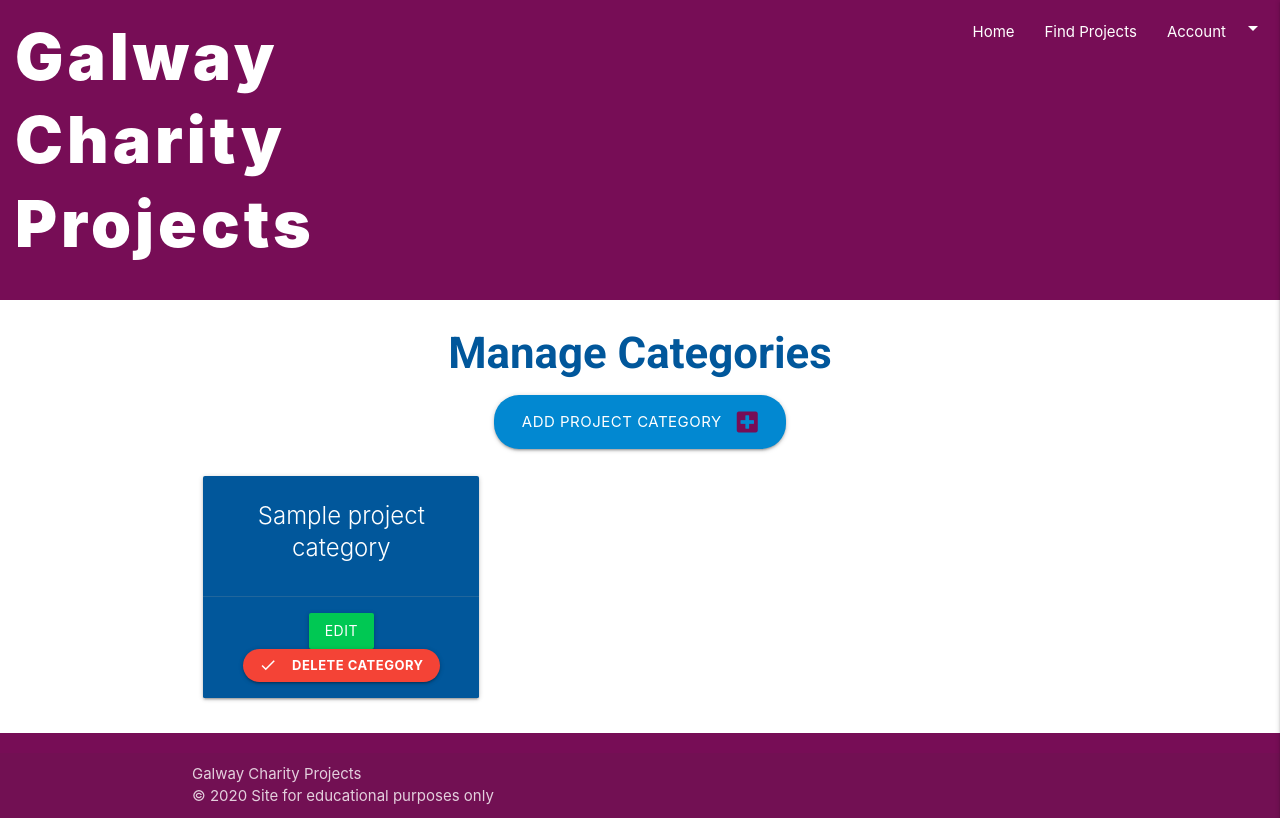
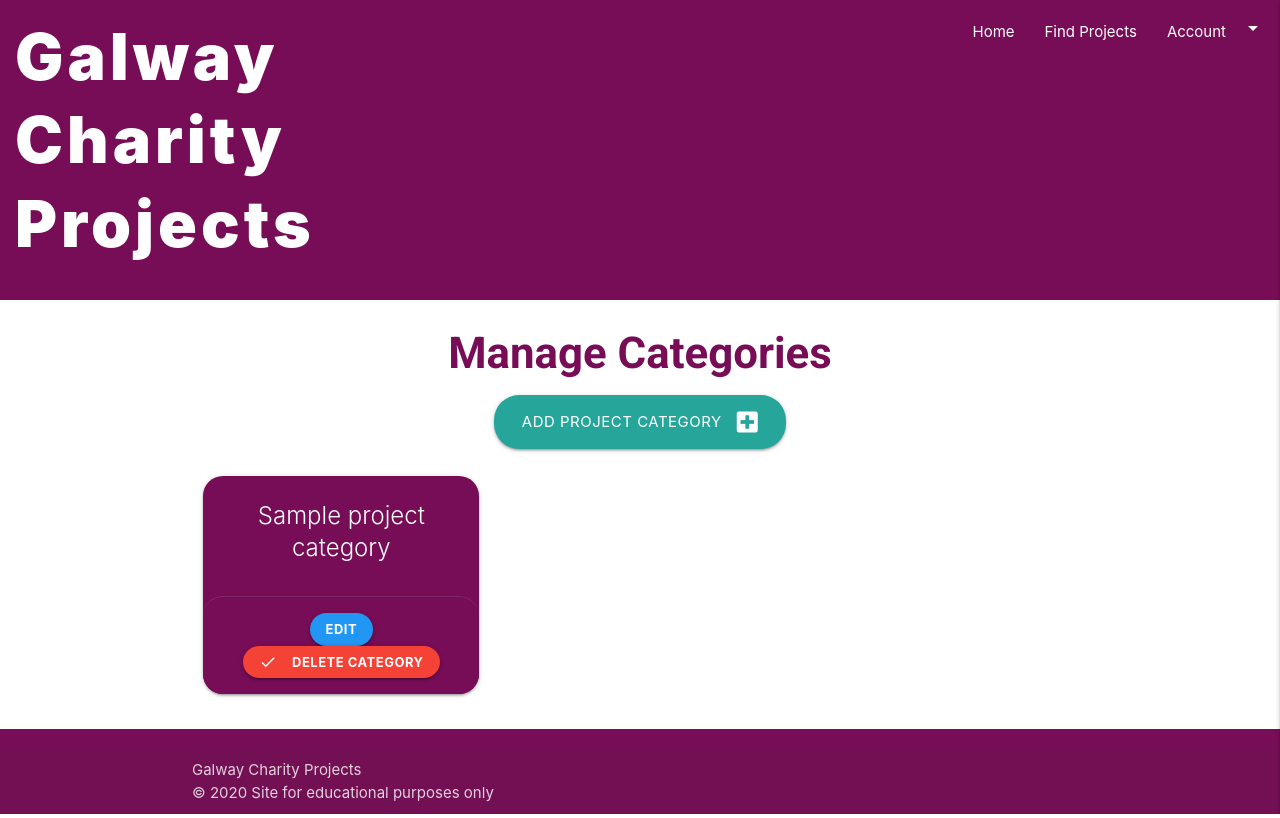
Before and after one commit to lhynes/CI-Data-Centric-Development-Milestone-Project-3, a Flask app: page /get_categories in a window 1280 px wide. Run offline with Flask 2, Linux system fonts and the light colour scheme; a database or web service that is not in the repository returns one stand-in record (values such as "Sample title"); some libraries are stand-ins or nearby versions.

Commit message:
UI updates

```diff
--- a/app.py
+++ b/app.py
@@ -201,7 +201,8 @@ def delete_project(project_id):
 
 @app.route("/get_categories")
 def get_categories():
-    categories = list(mongo.db.project_categories.find().sort("project_category_name", 1))
+    categories = list(mongo.db.project_categories.find().sort("project_category_name"))
+    # categories = list(mongo.db.project_categories.find().sort("project_category_name", 1))
     return render_template("categories.html", categories=categories)
 
 
--- a/static/css/style.css
+++ b/static/css/style.css
@@ -75,9 +75,22 @@ i.fas.fa-exclamation-circle.tooltipped {
     color:white;
 }
 
+/* side nav */
 .fa-bars:before {
     content: "\f0c9";
     color: white;
+}
+
+/* categories.html*/
+.fa-plus-square:before {
+    content: "\f0fe";
+    color: white;
+}
+
+/* create_category.html*/
+.fa-folder-open:before {
+    content: "\f07c";
+    color: #770d56;
 }
 
 /* ----------------------------------------------------------- Flash Messages*/
@@ -252,6 +265,17 @@ background-size: cover;
     background-color: red;
 }
 
+/* ----------------------------------------------------------------------------------- categories.html */
+
+.category-card{
+    border-radius:20px;
+    background-color: #770d56;
+}
+
+.card .card-action:last-child {
+    border-radius: 20px;
+}
+
 
 /* ----------------------------------------------------------- media queries */
 
--- a/templates/categories.html
+++ b/templates/categories.html
@@ -1,11 +1,11 @@
 {% extends "base.html" %}
 {% block content %}
 
-    <h3 class="light-blue-text text-darken-4 center-align">Manage Categories</h3>
+    <h3 class="center-align page-title">Manage Categories</h3>
 
     <div class="row">
         <div class="col s12 center-align">
-            <a href="{{ url_for('create_category') }}" class="btn-large light-blue darken-2 text-shadow">
+            <a href="{{ url_for('create_category') }}" class="btn-large alt-button text-shadow">
                 Add Project Category <i class="fas fa-plus-square right"></i>
             </a>
         </div>
@@ -14,13 +14,13 @@
 <div class="container">
     <div class="row">
         {% for category in categories %}
-            <div class="col s12 m4">
-                <div class="card light-blue darken-4 text-shadow center-align">
+            <div class="col s12 m4 ">
+                <div class="card text-shadow center-align category-card">
                     <div class="card-content white-text">
                         <span class="card-title">{{ category.project_category_name }}</span>
                     </div>
                     <div class="card-action">
-                        <a href="{{ url_for('edit_category',category_id=category._id) }}" class="btn green accent-4">Edit</a>
+                        <a href="{{ url_for('edit_category',category_id=category._id) }}" class="waves-effect waves-light blue btn-small">Edit</a>
                         <!-- Modal Trigger -->
                             <a href="#modal1"
                                 class="waves-effect waves-light red text-shadow btn-small modal-trigger"><i class="material-icons left">done</i>Delete Category</a>
--- a/templates/create_category.html
+++ b/templates/create_category.html
@@ -1,7 +1,7 @@
 {% extends "base.html" %}
 {% block content %}
 
-    <h3 class="light-blue-text text-darken-4 center-align">Add Project Category</h3>
+    <h3 class="page-title center-align">Add Project Category</h3>
 
     <div class="row card-panel grey lighten-5">
         <form class="col s12" method="POST" action="{{ url_for('create_category') }}">
@@ -17,7 +17,7 @@
             <!-- submit button -->
             <div class="row">
                 <div class="col s12 center-align">
-                    <button type="submit" class="btn-large light-blue darken-1 text-shadow">
+                    <button type="submit" class="btn-large alt-button text-shadow">
                         Add Project Category <i class="fas fa-plus-square right"></i>
                     </button>
                 </div>
--- a/templates/edit_category.html
+++ b/templates/edit_category.html
@@ -1,7 +1,7 @@
 {% extends "base.html" %}
 {% block content %}
 
-    <h3 class="light-blue-text text-darken-4 center-align">Edit Project Category</h3>
+    <h3 class=" page-title center-align">Edit Project Category</h3>
 
     <div class="row card-panel grey lighten-5">
         <form class="col s12" method="POST" action="{{ url_for('edit_category',category_id=category._id) }}">
```
